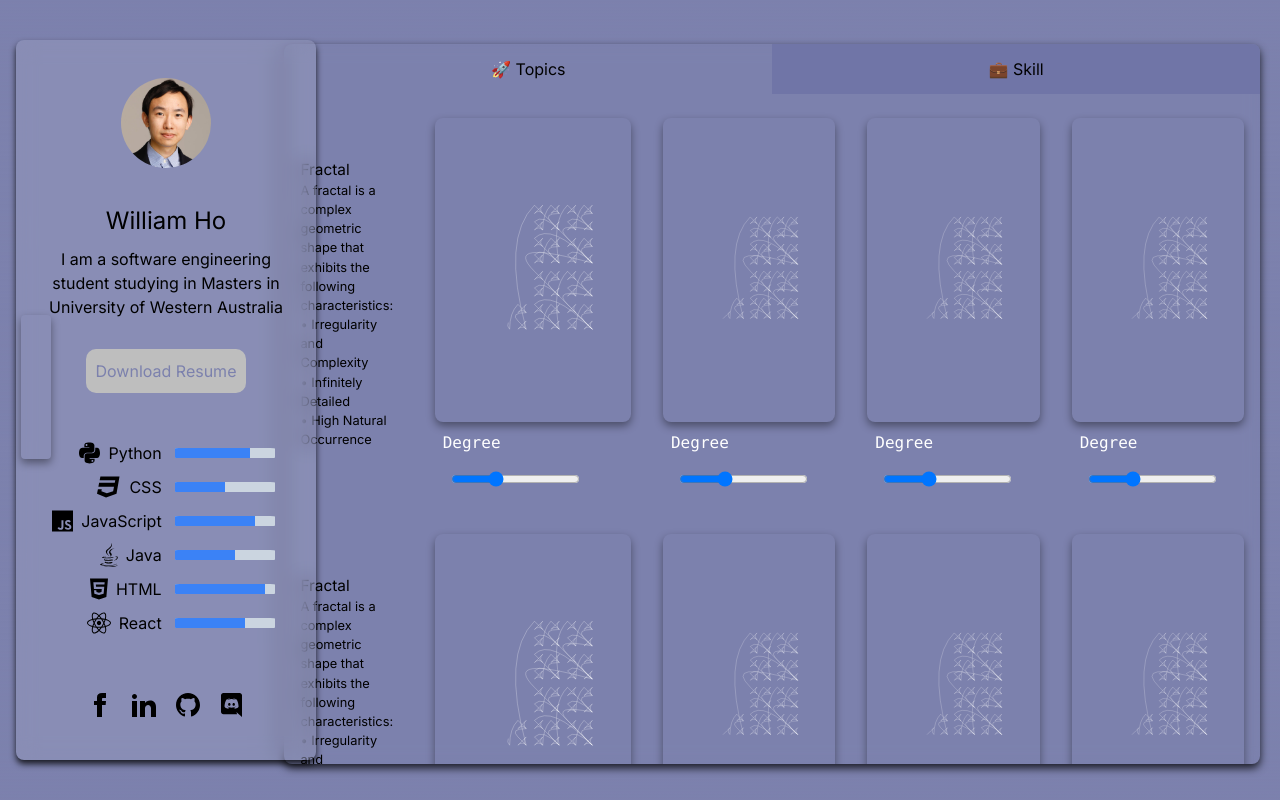
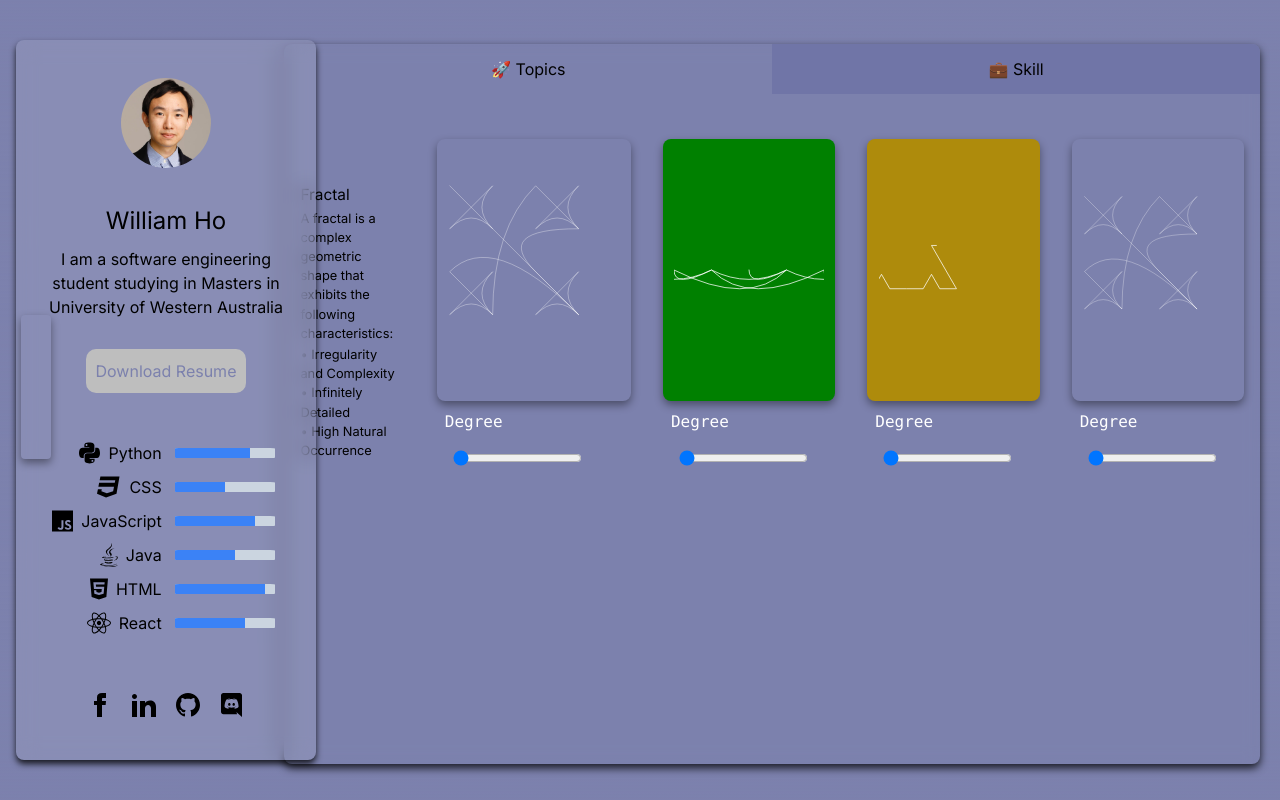
Before and after one commit to Will-H007/Fish-Pond, a Next.js app in the folder portfolio/: page /information in a window 1280 px wide. Built offline with nearby package versions, Linux system fonts and the light colour scheme.

Commit message:
added new cards

```diff
--- /dev/null
+++ b/portfolio/component/fractal/snowflake.tsx
@@ -0,0 +1,54 @@
+import React from 'react';
+import Fractal from '@/component/fractal/fractal';
+
+interface KochSnowflakeProps {
+  level: number;
+  x: number;
+  y: number;
+  size: number;
+}
+
+interface FractalPoint {
+    type: 'line' | 'quadratic';
+    x: number;
+    y: number;
+    controlX?: number;
+    controlY?: number;
+  }
+
+const KochSnowflake: React.FC<KochSnowflakeProps> = ({ level, x, y, size }) => {
+  const generateKochSnowflake = (
+    level: number,
+    x: number,
+    y: number,
+    size: number
+  ): FractalPoint[] => {
+    if (level === 0) {
+      return [{ type: 'line', x, y }];
+    }
+
+    const newSize = size / 3;
+
+    const p1: FractalPoint = { type: 'line', x, y };
+    const p2: FractalPoint = { type: 'line', x: x + newSize, y };
+    const p3: FractalPoint = { type: 'line', x: x + newSize * 1.5, y: y - newSize * Math.sqrt(3) / 2 };
+    const p4: FractalPoint = { type: 'line', x: x + newSize * 2, y };
+    const p5: FractalPoint = { type: 'line', x: x + size, y };
+
+    const points: FractalPoint[] = [p1, p2, p3, p4, p5];
+
+    return [
+      ...generateKochSnowflake(level - 1, p1.x, p1.y, newSize),
+      ...generateKochSnowflake(level - 1, p2.x, p2.y, newSize),
+      ...generateKochSnowflake(level - 1, p3.x, p3.y, newSize),
+      ...generateKochSnowflake(level - 1, p4.x, p4.y, newSize),
+      ...generateKochSnowflake(level - 1, p5.x, p5.y, newSize),
+    ];
+  };
+
+  const generateFractal = () => generateKochSnowflake(level, x, y, size);
+
+  return <Fractal degree={1} area={size} generateFractal={generateFractal} />;
+};
+
+export default KochSnowflake;
--- a/portfolio/component/tabs/projects/customization.tsx
+++ b/portfolio/component/tabs/projects/customization.tsx
@@ -1,55 +1,65 @@
-import React, { useState } from "react";
+import React, { useState, useEffect } from "react";
 import Input from "./controls";
 import ArrowFractal from "@/component/fractal/arrowfractal";
 
+import { Dispatch, SetStateAction } from 'react';
+
 interface CustomizationProps {
   degree: number;
-  setDegree: (newValue: number) => void;
+  setDegree: Dispatch<SetStateAction<number>>;
   Content?: React.ReactNode;
-  FlippedContent?:React.ReactNode;
+  FlippedContent?: React.ReactNode;
+  id: string;
+  color?:string;
 }
 
-const Customization: React.FC<CustomizationProps> = ({ degree, setDegree, Content, FlippedContent }) => {
+const Customization: React.FC<CustomizationProps> = ({ setDegree, Content, FlippedContent, id,color }) => {
+  const [degree, setLocalDegree] = useState(2); // Use local degree state
   const [isFlipped, setIsFlipped] = useState(false);
 
   const handleFlipClick = () => {
     setIsFlipped(!isFlipped);
+    setDegree(degree); // Update the global state when flipped
   };
 
+  useEffect(() => {
+    // Update global state when local state changes
+    setDegree(degree);
+  }, [degree, setDegree]);
+
   return (
-    <div style={{ display: "flex", flexDirection: "column", justifyContent: "center", color: "white", alignItems: "center", height: "100%", width: "100%", gap: "0.5em" }}>
+    <div key={id} style={{ display: "flex", flexDirection: "column", justifyContent: "center", color: "white", alignItems: "center", height: "100%", width: "100%", gap: "0.5em" }}>
       <div
         style={{
           position: "relative",
-          padding: "2em",
+          padding: "0.7em",
           borderRadius: "8px",
           boxShadow: "0 4px 8px rgba(0, 0, 0, 0.4)",
           cursor: "pointer", // Add cursor style
-          transform: isFlipped ? "rotateY(360deg)" : "none", // Apply flip transformation
+          transform: isFlipped ? "rotateY(180deg)" : "rotateY(0deg)", // Apply flip transformation
           transformStyle: "preserve-3d", // Preserve 3D transformation
           transition: "transform 0.5s", // Add transition for smooth flip
+          backgroundColor: color
         }}
         onClick={handleFlipClick} // Flip on click
       >
         <div style={{ height: `15em`, width: `100%`, overflow: "hidden", borderRadius: "8px", backfaceVisibility: "hidden" }}>
-          <div style={{ display: "flex", alignItems: "center", justifyContent: "center", height: "100%", transform: isFlipped ? "rotateY(180deg)" : "none" }}>
-            {isFlipped ? (
+          <div style={{ display: "flex", alignItems: "center", justifyContent: "center", height: "100%", transform: "rotateY(0deg)", backfaceVisibility: "hidden" }}>
+            {degree > 1 ? (
+              // Render custom fractal content or default ArrowFractal
+              Content || <ArrowFractal level={degree} x={5} y={5} />
+            ) : (
               /* Add text or content for the flipped side */
               FlippedContent ||
-              <div style={{width: "100%", transform: "rotateY(180deg)" }}>
-                <p style={{color:"white"}}>Hello World</p>
-            </div>
-            ) : (
-              // Render custom fractal content or default ArrowFractal
-              Content || <ArrowFractal level={degree} x={5} y={5} />
+              <div style={{ width: "100%", backfaceVisibility: "hidden" }}>
+                <p style={{ color: "white" }}>No Description</p>
+              </div>
             )}
           </div>
         </div>
       </div>
-      {isFlipped ? (
-        <div style={{ height: "2.6em" }}></div>
-      ) : (
-        <Input value={degree} set={(newValue) => setDegree(newValue)} min={2} max={8}>
+      {degree > 1 && (
+        <Input value={degree} set={(newValue) => setLocalDegree(newValue)} min={2} max={8}>
           Degree
         </Input>
       )}
--- a/portfolio/component/tabs/projects/projects.tsx
+++ b/portfolio/component/tabs/projects/projects.tsx
@@ -1,7 +1,8 @@
 import React, { useState } from "react";
-import Fractal from "@/component/fractal/fractal";
+
 import Customization from "./customization";
-import TreeFractal from "@/component/fractal/arrowfractal";
+import KochSnowflake from "@/component/fractal/snowflake";
+import SierpinskiTriangle from "@/component/fractal/treefractal";
 
 const Player: React.FC = () => {
   const [degree, setDegree] = useState(4);
@@ -16,6 +17,66 @@ const Player: React.FC = () => {
 
 
 <div style={{display:"flex",flexDirection:"row",width:"100%", justifyContent:"center" ,gap: "2em"}}>
+            <div style={{ display: "flex", justifyContent: "center",alignItems: "center",flexDirection: "row", height:"25em", gap: "1em", paddingTop:"1em" }}>
+                    <div style={{color:"black", display:'flex', flexWrap:"wrap",flexDirection:"row", width:"10em", height:"25em", paddingTop:"2em",fontSize:"0.8em", marginRight:"2em" }}>
+                      <p style={{fontSize:"1.2em", marginTop:"1em"}}>Fractal</p>
+                    <p>
+                      A fractal is a complex geometric shape that exhibits the following characteristics:
+                    </p>
+                    <ul >
+                      <li >
+                      &bull; Irregularity and Complexity
+                      </li>
+                      <li >
+                      &bull; Infinitely Detailed
+                      </li>
+                      <li >
+                      &bull; High Natural Occurrence
+                      </li>
+                    </ul>
+                    </div>
+                <div style={{paddingTop:"1em"}}>
+
+                  <Customization degree={degree} setDegree={setDegree} id="1"/>
+              </div>
+            </div>
+
+
+            <div style={{ display: "flex", justifyContent: "center",alignItems: "center",flexDirection: "row", height:"25em", gap: "3em", paddingTop:"1em" }}>
+
+                <div style={{paddingTop:"1em"}}>
+
+                  <Customization degree={degree} color="green" setDegree={setDegree} id="2" Content={<SierpinskiTriangle level={degree} x={100} y={100} size={200}/>} FlippedContent={"123"}/>
+              </div>
+            </div>
+
+
+            <div style={{ display: "flex", justifyContent: "center",alignItems: "center",flexDirection: "row", height:"25em", gap: "3em", paddingTop:"1em" }}>
+
+                <div style={{paddingTop:"1em"}}>
+
+                  <Customization degree={degree} color="#ae8b0c" setDegree={setDegree} id="3" Content={<KochSnowflake level={degree} x={-30} y={125} size={200}/>}/>
+              </div>
+            </div>
+
+            <div style={{ display: "flex", justifyContent: "center",alignItems: "center",flexDirection: "row", height:"25em", gap: "3em", paddingTop:"1em" }}>
+
+            <div style={{paddingTop:"1em"}}>
+
+              <Customization degree={degree} setDegree={setDegree} id="4"/>
+          </div>
+        </div>
+
+            </div>
+
+
+
+
+
+
+
+
+      {/* <div style={{display:"flex",flexDirection:"row",width:"100%", justifyContent:"center" ,gap: "2em"}}>
             <div style={{ display: "flex", justifyContent: "center",alignItems: "center",flexDirection: "row", height:"25em", gap: "1em", paddingTop:"1em" }}>
                     <div style={{color:"black", display:'flex', flexWrap:"wrap",flexDirection:"row", width:"10em", height:"25em", paddingBottom:"1.5em",fontSize:"0.8em", marginRight:"2em" }}>
                       <p style={{fontSize:"1.2em", marginTop:"1em"}}>Fractal</p>
@@ -66,67 +127,7 @@ const Player: React.FC = () => {
           </div>
         </div>
 
-            </div>
-
-
-
-
-
-
-
-
-      <div style={{display:"flex",flexDirection:"row",width:"100%", justifyContent:"center" ,gap: "2em"}}>
-            <div style={{ display: "flex", justifyContent: "center",alignItems: "center",flexDirection: "row", height:"25em", gap: "1em", paddingTop:"1em" }}>
-                    <div style={{color:"black", display:'flex', flexWrap:"wrap",flexDirection:"row", width:"10em", height:"25em", paddingBottom:"1.5em",fontSize:"0.8em", marginRight:"2em" }}>
-                      <p style={{fontSize:"1.2em", marginTop:"1em"}}>Fractal</p>
-                    <p>
-                      A fractal is a complex geometric shape that exhibits the following characteristics:
-                    </p>
-                    <ul >
-                      <li >
-                      &bull; Irregularity and Complexity
-                      </li>
-                      <li >
-                      &bull; Infinitely Detailed
-                      </li>
-                      <li >
-                      &bull; High Natural Occurrence
-                      </li>
-                    </ul>
-                    </div>
-                <div style={{paddingTop:"1em"}}>
-
-                  <Customization degree={degree} setDegree={setDegree} />
-              </div>
-            </div>
-
-
-            <div style={{ display: "flex", justifyContent: "center",alignItems: "center",flexDirection: "row", height:"25em", gap: "3em", paddingTop:"1em" }}>
-
-                <div style={{paddingTop:"1em"}}>
-
-                  <Customization degree={degree} setDegree={setDegree} />
-              </div>
-            </div>
-
-
-            <div style={{ display: "flex", justifyContent: "center",alignItems: "center",flexDirection: "row", height:"25em", gap: "3em", paddingTop:"1em" }}>
-
-                <div style={{paddingTop:"1em"}}>
-
-                  <Customization degree={degree} setDegree={setDegree} />
-              </div>
-            </div>
-
-            <div style={{ display: "flex", justifyContent: "center",alignItems: "center",flexDirection: "row", height:"25em", gap: "3em", paddingTop:"1em" }}>
-
-            <div style={{paddingTop:"1em"}}>
-
-              <Customization degree={degree} setDegree={setDegree} />
-          </div>
-        </div>
-
-            </div>
+            </div> */}
 
 
 
```
